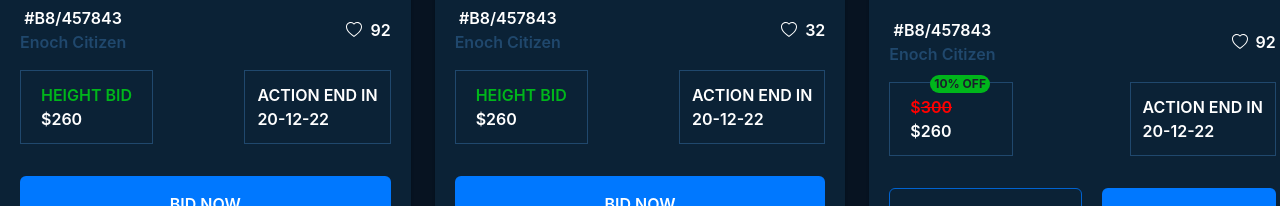
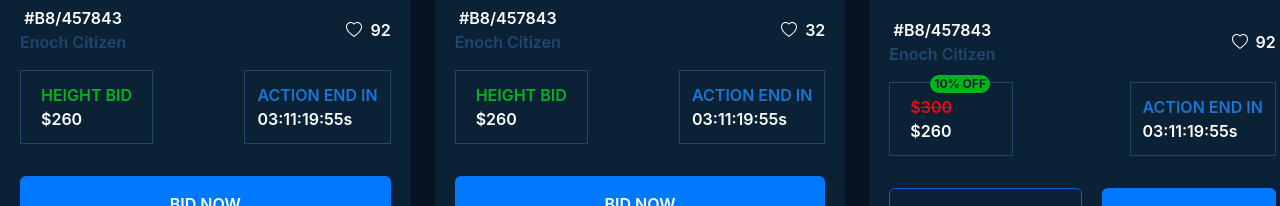
Before and after one commit to md-najmul-haque/chakra-typescript-card, a React (Create React App) app: page / in a window 1280 px wide. Shown: the part 487-693 px from the top of the page. Built offline with nearby package versions, Linux system fonts and the light colour scheme.

Commit message:
counter feather added

```diff
--- a/package.json
+++ b/package.json
@@ -15,6 +15,7 @@
     "@types/node": "^16.18.8",
     "framer-motion": "^7.7.2",
     "react": "^18.2.0",
+    "react-countdown": "^2.3.5",
     "react-dom": "^18.2.0",
     "react-icons": "^4.7.1",
     "react-scripts": "5.0.1",
--- a/public/data.json
+++ b/public/data.json
@@ -7,8 +7,7 @@
         "deal": "Hot Deal",
         "action": "Action",
         "reaction": 92,
-        "heightBid": 260,
-        "actionDeadline": "20-12-22"
+        "heightBid": 260
     },
     {
         "id": 2,
@@ -18,8 +17,7 @@
         "deal": "Hot Deal",
         "action": "Action",
         "reaction": 32,
-        "heightBid": 260,
-        "actionDeadline": "20-12-22"
+        "heightBid": 260
     },
     {
         "id": 3,
@@ -31,7 +29,6 @@
         "reaction": 92,
         "offer": "10% off",
         "earlierPrice": "300",
-        "offerPrice": 260,
-        "saleDeadline": "20-12-22"
+        "offerPrice": 260
     }
 ]
--- a/src/components/CardDetails.tsx
+++ b/src/components/CardDetails.tsx
@@ -2,10 +2,12 @@ import { AllDataType } from "../types/Card.type";
 import { Card, CardHeader, CardBody, Flex, Text, Image, Button, Spacer, WrapItem, Badge } from '@chakra-ui/react'
 import { BsHeart, BsHeartFill } from 'react-icons/bs';
 import { useState } from "react";
+import Countdown from 'react-countdown';
+
 
 const CardDetails = ({ data }: AllDataType) => {
     const [like, setLike] = useState(false)
-    let { title, batchNo, img, deal, action, reaction, heightBid, offer, earlierPrice, offerPrice, actionDeadline, saleDeadline } = data
+    let { title, batchNo, img, deal, action, reaction, heightBid, offer, earlierPrice, offerPrice } = data
 
     const [reactCount, setReactCount] = useState(reaction)
     const handleReaction = () => {
@@ -66,7 +68,10 @@ const CardDetails = ({ data }: AllDataType) => {
                                         <Text>${heightBid}</Text>
                                     </Text>
                                     <Spacer />
-                                    <Text align='left' p='3' border='1px solid #20486d'>ACTION END IN<br />{actionDeadline}</Text>
+                                    <Text align='left' p='3' border='1px solid #20486d'>
+                                        <Text color='#1976d2'>ACTION END IN</Text>
+                                        <Text><Countdown date={Date.now() + 300000000} />s</Text>
+                                    </Text>
                                 </Flex>
                                 :
                                 <Flex>
@@ -76,7 +81,10 @@ const CardDetails = ({ data }: AllDataType) => {
                                         <Text>${offerPrice}</Text>
                                     </Text>
                                     <Spacer />
-                                    <Text align='left' p='3' border='1px solid #20486d'>ACTION END IN<br />{saleDeadline}</Text>
+                                    <Text align='left' p='3' border='1px solid #20486d'>
+                                        <Text color='#1976d2'>ACTION END IN</Text>
+                                        <Text><Countdown date={Date.now() + 300000000} />s</Text>
+                                    </Text>
                                 </Flex>
                         }
                     </Text>
--- a/src/types/Card.type.ts
+++ b/src/types/Card.type.ts
@@ -10,8 +10,6 @@ export type DataType = {
     offer?: string,
     earlierPrice?: number,
     offerPrice?: number,
-    actionDeadline?: string,
-    saleDeadline?: string,
 }
 export type AllDataType = {
     data: {
@@ -25,8 +23,6 @@ export type AllDataType = {
         heightBid?: number,
         offer?: string
         earlierPrice?: number,
-        offerPrice?: number,
-        actionDeadline?: string,
-        saleDeadline?: string,
+        offerPrice?: number
     }
 }
```
Also changed, not shown: 1 other file (tests, documents, lock files or other folders).
